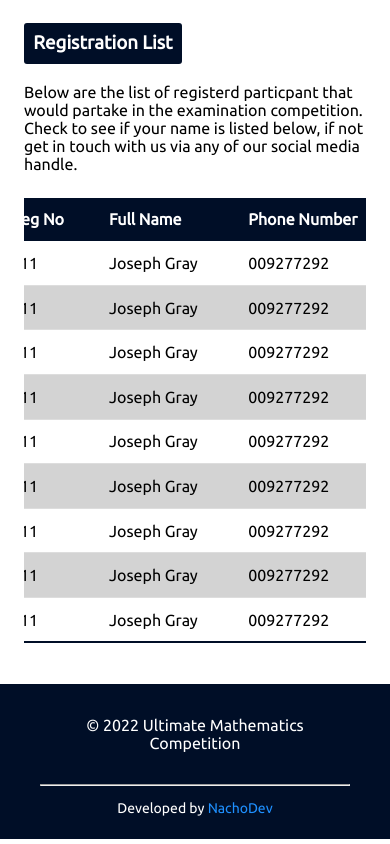
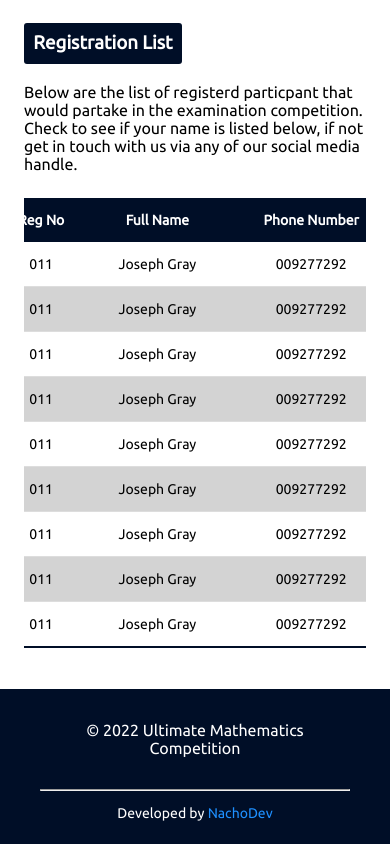
Before and after one commit to Nacho369/ultimate-mathematics-blog, a plain HTML site: page index.html in a window 390 px wide. Shown: the part 729-1573 px from the top of the page. Drawn offline with Linux system fonts and the light colour scheme.

Commit message:
Added List of Registered Participant

```diff
--- a/style.css
+++ b/style.css
@@ -248,4 +248,20 @@ footer .p2 a{
     .navLinks {
         margin-top: 1em;
     }
+
+
+    .content-table {
+        border-collapse: collapse;
+        margin: 25px 0;
+        min-width: 400px;
+        width: 80%;
+        border-radius: 5px 5px 0 0;
+        overflow: hidden;
+        font-size: 14px;
+    }
+        .content-table th,
+        .content-table td {
+            padding: 1em .5em;
+            text-align: center;
+        }
 }
```
Also changed, not shown: index.html (line endings or trailing spaces).
